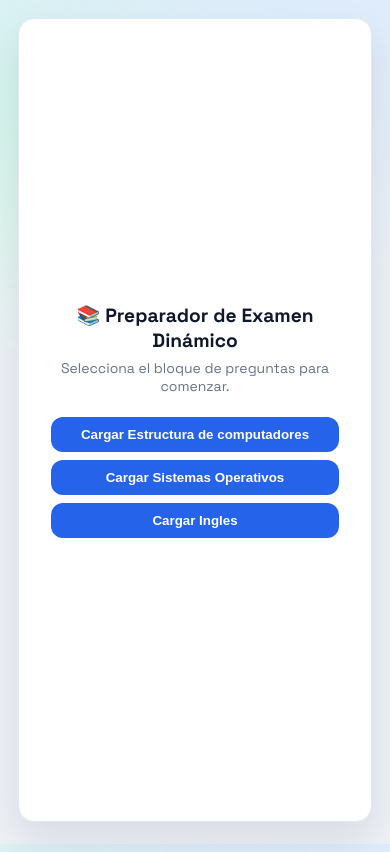
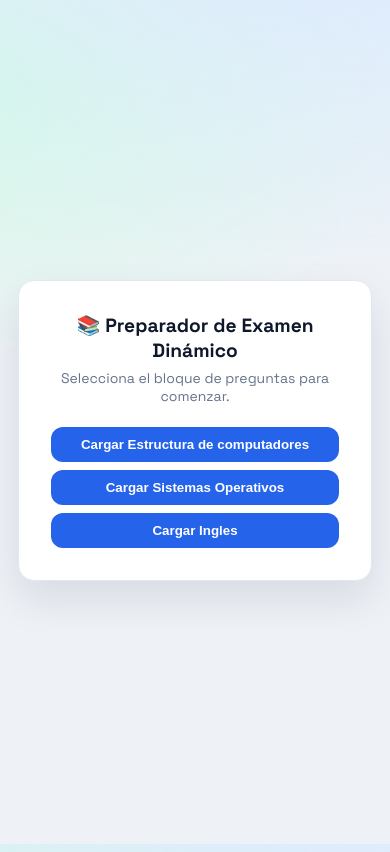
Before and after one commit to EdvardKS/CV-Flask, a Flask app: page /ECSO in a window 390 px wide. Run offline with Flask 3, Linux system fonts and the light colour scheme.

Commit message:
Update responsive card div and centered

```diff
--- a/templates/ECSO.html
+++ b/templates/ECSO.html
@@ -27,6 +27,7 @@
                         var(--bg);
             color: var(--text);
             display: flex;
+            align-items: center;
             justify-content: center;
             padding: 20px;
             min-height: 100vh;
@@ -41,7 +42,8 @@
             box-shadow: var(--shadow);
             width: 100%;
             max-width: 880px;
-            height: calc(100vh - 40px);
+            height: auto;
+            max-height: calc(100vh - 40px);
             animation: floatIn 0.35s ease;
             display: flex;
             flex-direction: column;
@@ -184,20 +186,12 @@
         .setup-btn:hover { background: var(--primary-dark); box-shadow: 0 10px 20px rgba(37, 99, 235, 0.18); transform: translateY(-1px); }
         .setup-btn:disabled { background: #a0aec0; cursor: not-allowed; box-shadow: none; }
 
-        #quiz-game,
-        #setup {
-            flex: 1 1 auto;
-            min-height: 0;
-        }
-
         #quiz-game {
             display: flex;
             flex-direction: column;
         }
 
         #options-container {
-            flex: 1 1 auto;
-            min-height: 0;
             display: grid;
             grid-template-columns: repeat(2, minmax(0, 1fr));
             gap: clamp(8px, 1.6vmin, 12px);
@@ -251,7 +245,7 @@
         }
 
         @media (max-height: 760px) {
-            #quiz-container { height: calc(100vh - 20px); }
+            #quiz-container { max-height: calc(100vh - 20px); }
             .stats { margin-bottom: 8px; padding-bottom: 8px; }
             .question-box { margin-bottom: 8px; }
             .nav-buttons { margin-top: 8px; }
```
